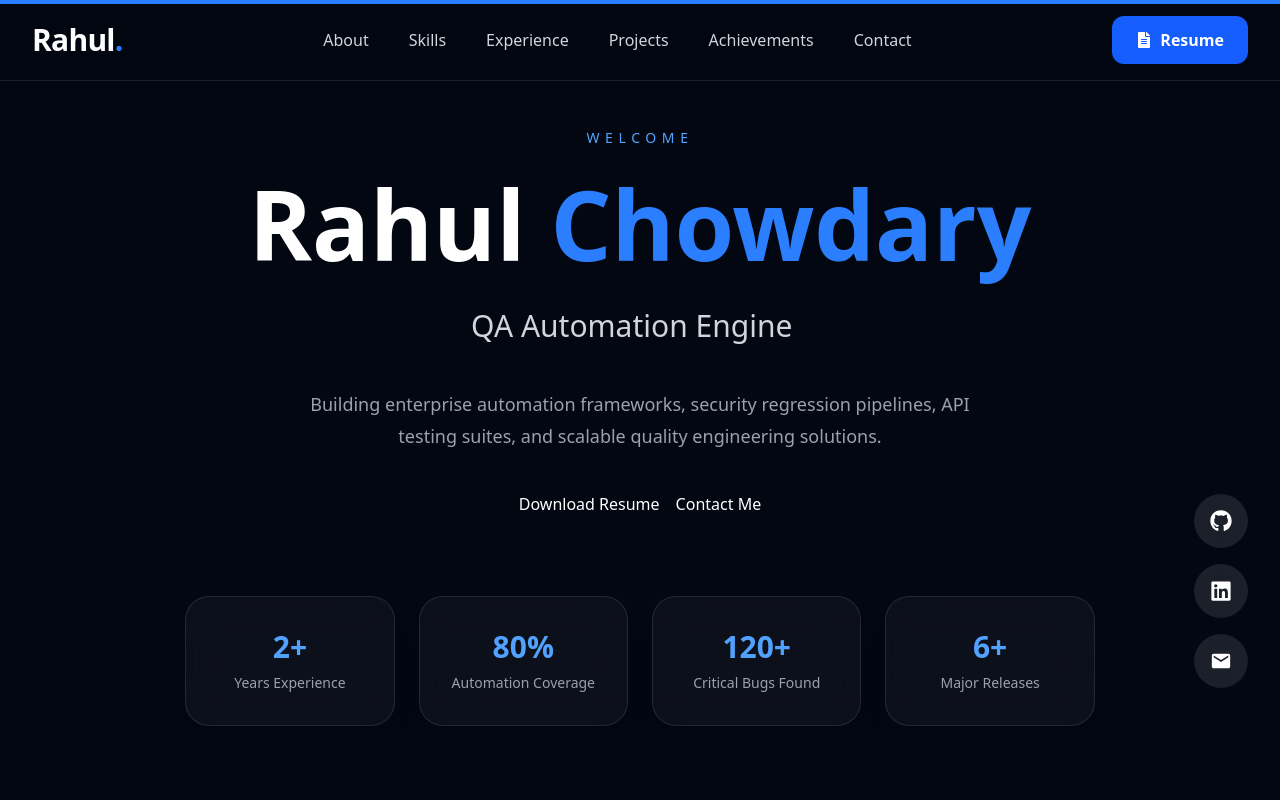
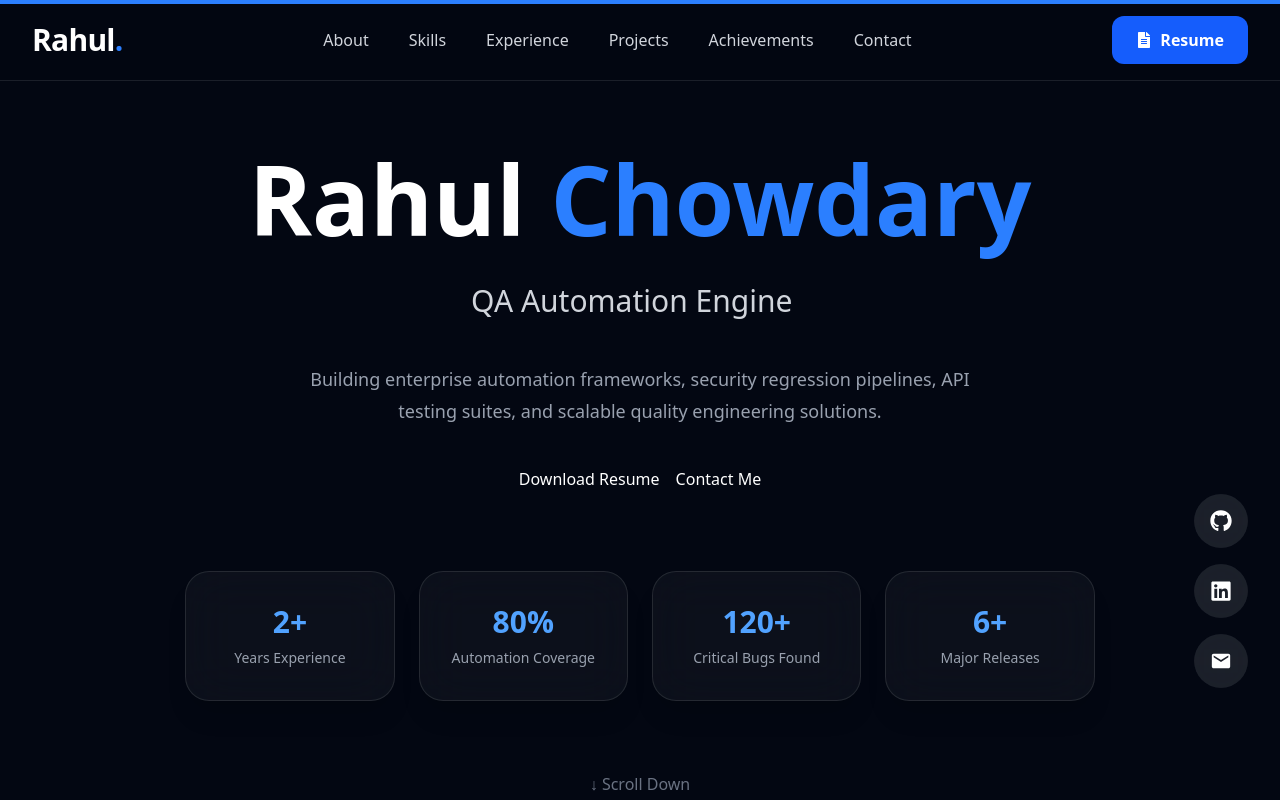
Before and after one commit to rahul-erc/Rahul-portfolio, a Next.js app: page / in a window 1280 px wide. Shown: the top 800 px of the page. Built offline with nearby package versions, Linux system fonts and the light colour scheme.

Commit message:
Update Hero.tsx

```diff
--- a/components/sections/Hero.tsx
+++ b/components/sections/Hero.tsx
@@ -24,9 +24,9 @@ export default function Hero() {
         transition={{ duration: 0.8 }}
         className="relative z-10 mx-auto flex max-w-7xl flex-col items-center px-6 text-center"
       >
-        <p className="mb-4 text-sm uppercase tracking-[0.4em] text-blue-400">
+        {/* <p className="mb-4 text-sm uppercase tracking-[0.4em] text-blue-400">
           Welcome
-        </p>
+        </p> */}
 
         <h1 className="text-5xl font-extrabold leading-tight md:text-7xl lg:text-8xl">
           Rahul <span className="text-blue-500">Chowdary</span>
```
